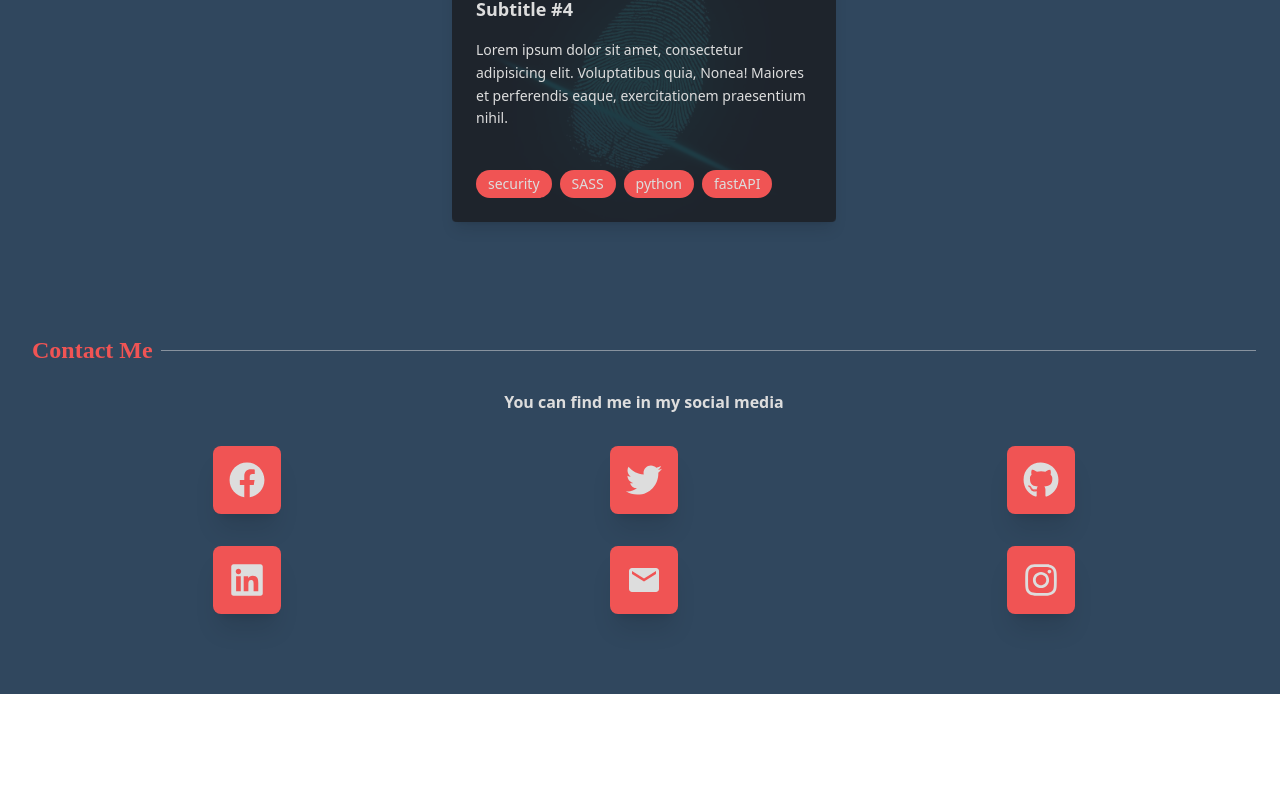
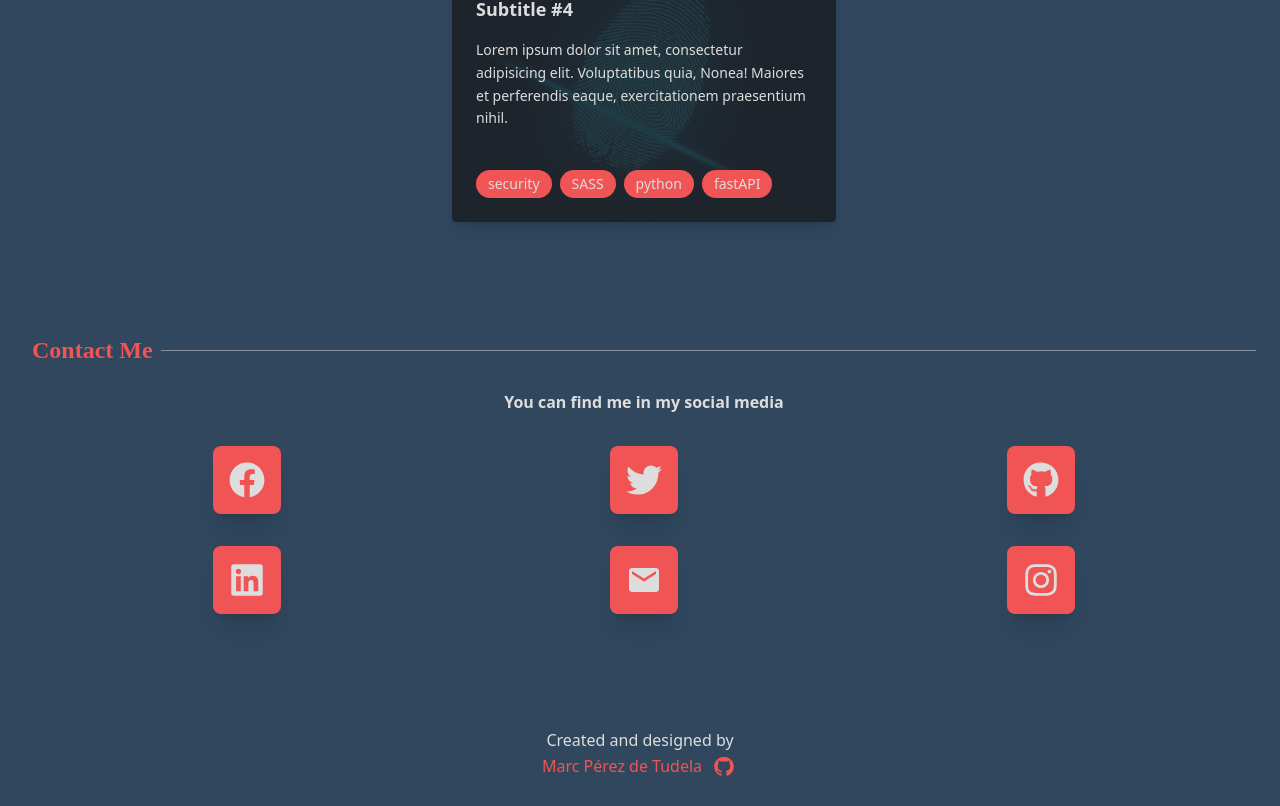
Before and after one commit to MarcPerezdeTudela/sample-portfolio, a Next.js app: page / in a window 1280 px wide. Shown: the part 2529-3335 px from the top of the page. Before the commit the page ends 3223 px from the top, so only its background shows below. Built offline with nearby package versions, Linux system fonts and the light colour scheme.

Commit message:
feat: complete footer component

```diff
--- a/src/components/layout/Footer.tsx
+++ b/src/components/layout/Footer.tsx
@@ -1,5 +1,20 @@
-const Footer: React.FunctionComponent = () => {
-  return <footer className="h-12 col-span-10"></footer>
+import { DiGithubBadge } from 'react-icons/di'
+
+const Footer = () => {
+  return (
+    <footer className="h-24 pb-2 flex flex-col justify-center justify-items-center items-center">
+      <p className="text-primaryText">Created and designed by </p>
+      <div className="flex justify-center justify-items-center items-center">
+        <a
+          href="#"
+          className="text-secondary whitespace-nowrap hover:underline flex justify-center justify-items-center items-center"
+        >
+          Marc Pérez de Tudela
+          <DiGithubBadge className="fill-secondary ml-2" size={28} />
+        </a>
+      </div>
+    </footer>
+  )
 }
 
 export default Footer
--- a/src/components/layout/Layout.tsx
+++ b/src/components/layout/Layout.tsx
@@ -1,15 +1,15 @@
 import Navbar from './Navbar'
 import Footer from './Footer'
 
-interface LayoutProps {
+interface Props {
   children?: React.ReactNode
 }
 
-const Layout: React.FunctionComponent = ({ children }: LayoutProps) => {
+const Layout = ({ children }: Props) => {
   return (
     <div className="bg-primary">
       <Navbar />
-      <main className="px-8 pr-6">{children}</main>
+      <main className="px-8 pb-16 pr-6">{children}</main>
       <Footer />
     </div>
   )
```
